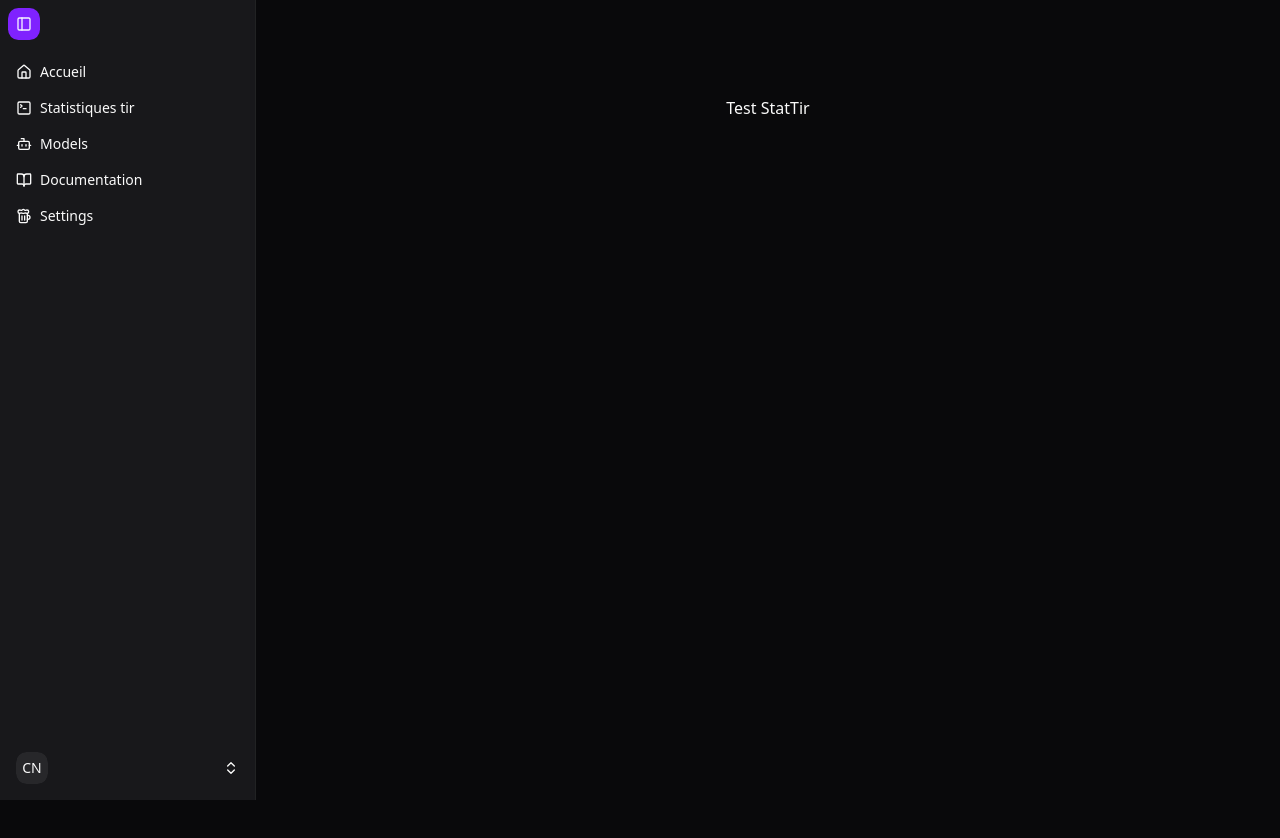
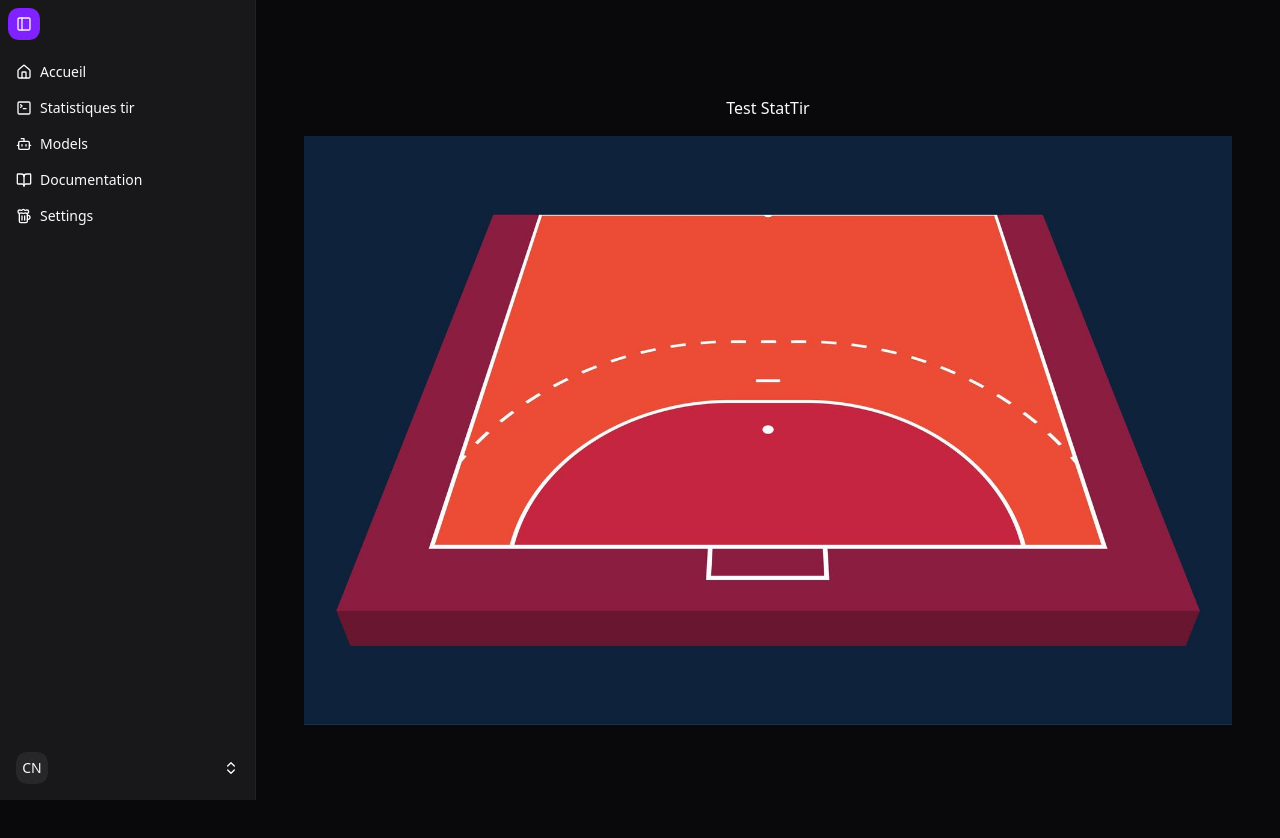
Before and after one commit to AnsseauMattheo/SaeHandDBut3-Front, a React (Vite) app: page /DashBoard/StatTir in a window 1280 px wide. Shown: the top 838 px of the page. Built offline with nearby package versions, Linux system fonts and the light colour scheme; no server answers.

Commit message:
Image du terrain vide sur Stat Tir

```diff
--- a/src/Pages/StatTir.jsx
+++ b/src/Pages/StatTir.jsx
@@ -1,12 +1,11 @@
 import React from "react";
+import CarteTirs from "../components/CarteTirs.jsx";
 
 export default function StatTir() {
     return (
         <>
             <label>Test StatTir</label>
-            {/*<img*/}
-            {/*    src="https://placekitten.com/800/400"*/}
-            {/*/>*/}
+            <CarteTirs/>
         </>
     )
 }
--- a/src/components/CarteTirs.jsx
+++ b/src/components/CarteTirs.jsx
@@ -1,7 +1,11 @@
+import terrainVide from "../assets/DemiTerrainVide.jpg";
+
 const CarteTirs = () => {
-
-
-
+    return (
+        <>
+            <img src={terrainVide} alt={"Carte Tirs"}/>
+        </>
+    )
 }
 
 export default CarteTirs;
```
Also changed, not shown: src/assets/DemiTerrainVide.jpg (added), src/components/DonnéeTir.jsx (added).
